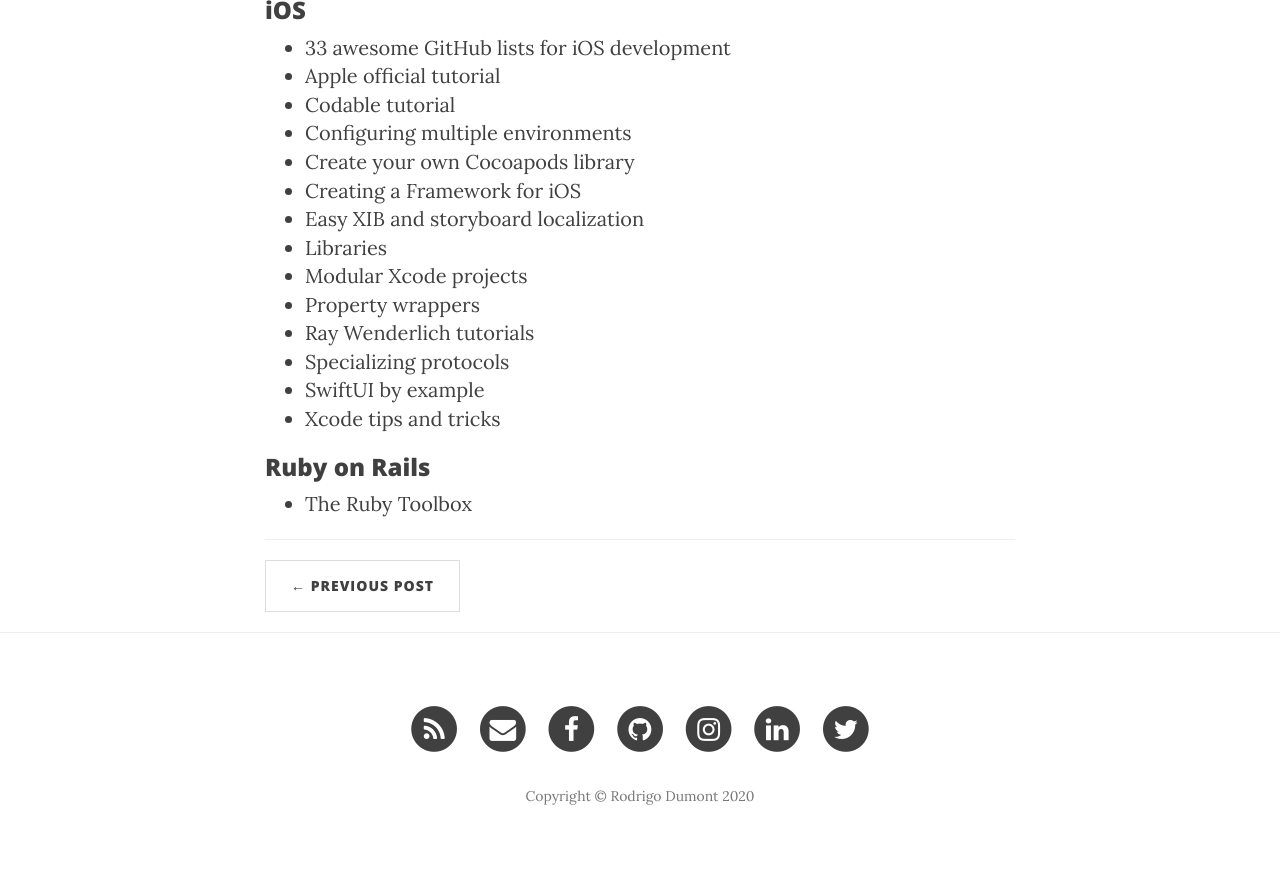
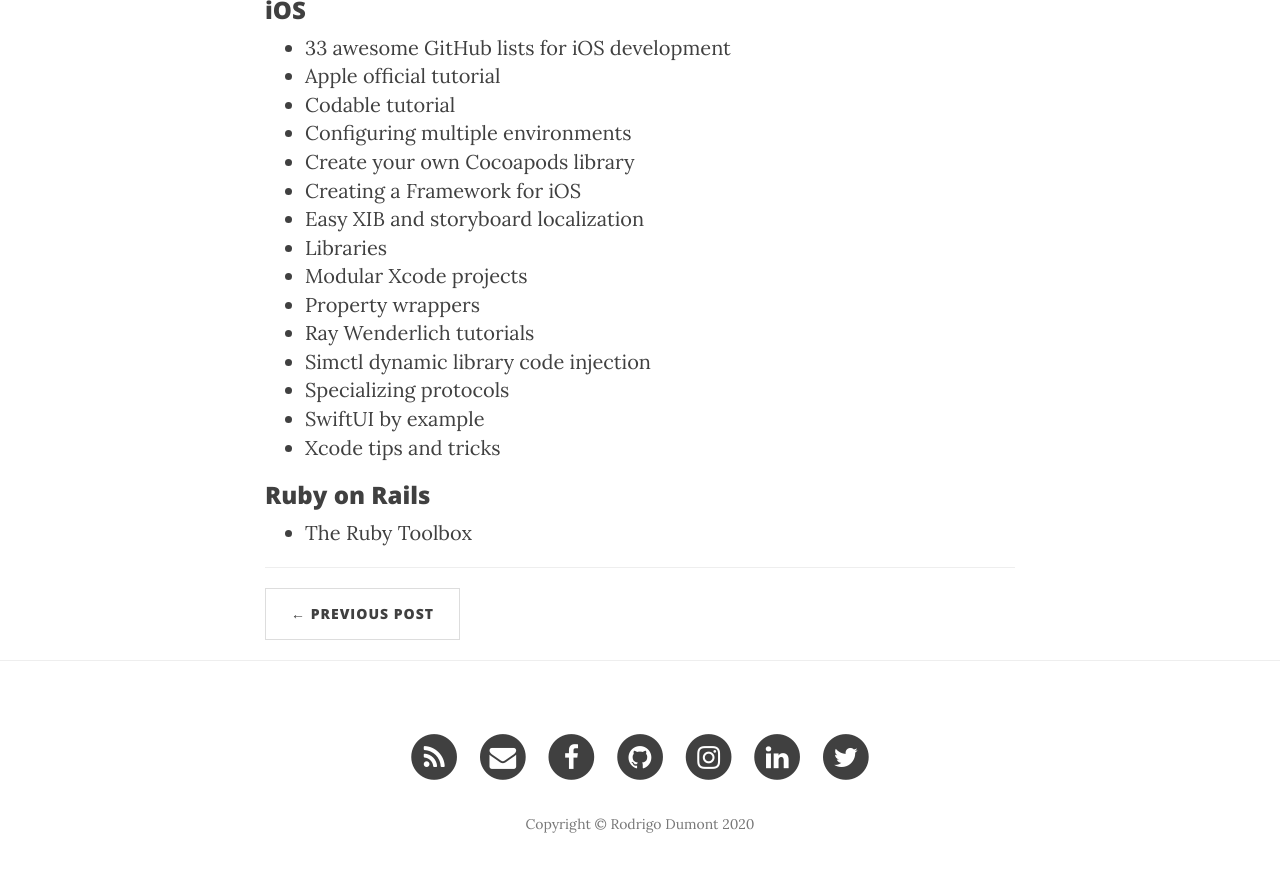
Before and after one commit to RxDx/rxdx.github.io, a Jekyll site: the page built from _posts/2016-07-01-useful-resources.markdown, in a window 1280 px wide and 900 px high, scrolled down 1352 px. Shown: the top 872 px of the window. Built offline with Jekyll 4.4.1, drawn with Linux system fonts in a browser that asks for light colours; nearby versions of some CDN libraries.

Commit message:
update Useful Resources

```diff
--- a/_posts/2016-07-01-useful-resources.markdown
+++ b/_posts/2016-07-01-useful-resources.markdown
@@ -47,6 +47,7 @@ Here are some links that should be useful
 * [Modular Xcode projects](http://ppinera.es/2017/09/29/modular-xcode-projects.html)
 * [Property wrappers](https://www.avanderlee.com/swift/property-wrappers/)
 * [Ray Wenderlich tutorials](https://www.raywenderlich.com/tutorials)
+* [Simctl dynamic library code injection](https://curvedlayer.com/2020/08/09/ios-simulator-plugin-simctl.html)
 * [Specializing protocols](https://www.swiftbysundell.com/posts/specializing-protocols-in-swift)
 * [SwiftUI by example](https://www.hackingwithswift.com/quick-start/swiftui)
 * [Xcode tips and tricks](http://todoremove.com/post/2017-03/xcode-tips-and-tricks/)
```
